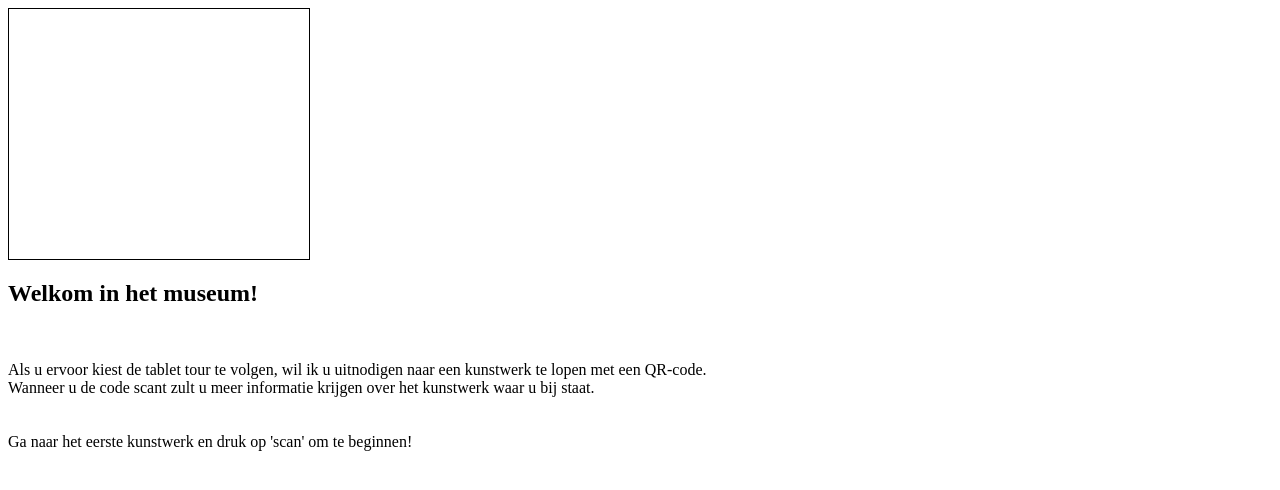
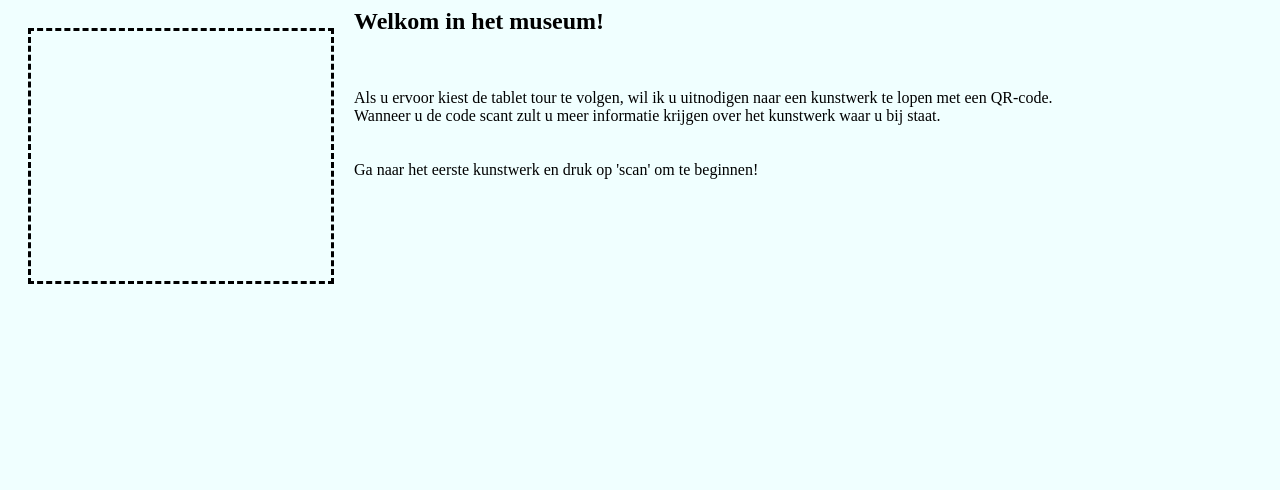
Before and after one commit to xIsabelG/barCode, a plain HTML site: page index.html in a window 1280 px wide. Drawn offline with nearby package versions, Linux system fonts and the light colour scheme.

Commit message:
bit of style

```diff
--- a/style/style.css
+++ b/style/style.css
@@ -1,5 +1,16 @@
 #reader {
-	border: solid 1px;
+	border: dashed 3px;
 	width:300px;
 	height:250px;
+
+    float: left;
+    margin: 20px;
 }
+
+#resultaat {
+    margin: 20px;
+}
+
+body {
+    background-color: azure;
+}
```
